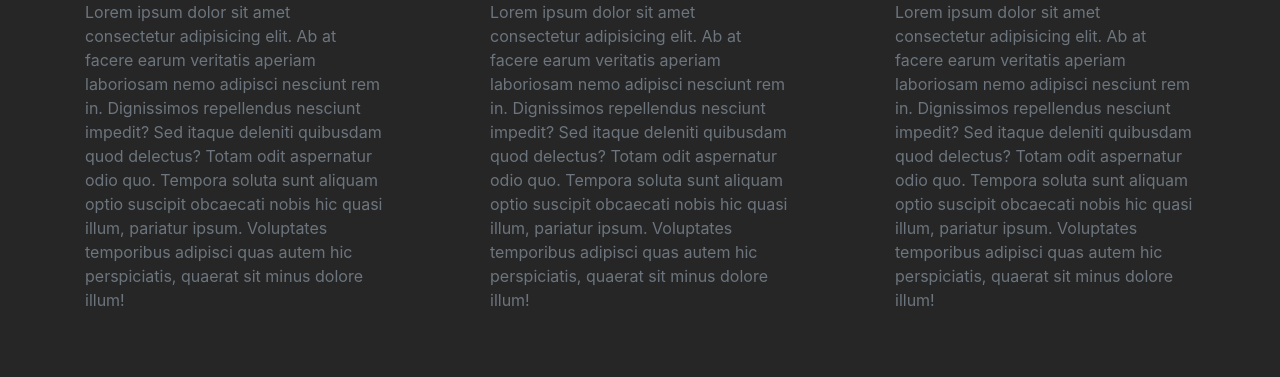
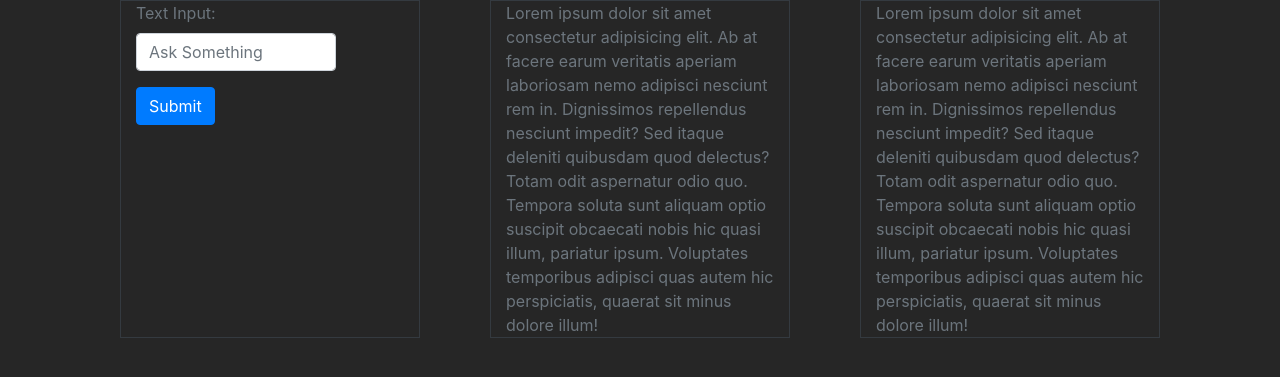
Before and after one commit to bahaaaldin214/hackathon23, a Flask app: page / in a window 1280 px wide. Shown: the part 80-457 px from the top of the page. Run offline with Flask 3, Linux system fonts and the light colour scheme.

Commit message:
BasicForm

```diff
--- a/static/main.css
+++ b/static/main.css
@@ -17,8 +17,18 @@ a.link:hover{
     font-size: 4e;
     color: #b61212
 }
+#chat{
+    border-radius: 5;
+}
 div.subcontainer{
     width:300px;
     min-width:300px;
     max-width:300px;
 }
+#chatinput{
+    width: 220px;
+    max-width: 200px;
+}
+#chatsubmit{
+    width: 60px;
+}
--- a/templates/index.html
+++ b/templates/index.html
@@ -38,23 +38,31 @@
             <a class="link py-2 d-none d-md-inline-block" href="#">About</a>
         </div>
     </nav>
+    <div>
 
+    </div>
     <div class="container d-flex flex-column flex-md-row justify-content-center justify-content-between text-secondary flex-wrap">
-        <div id="chat" class = "subcontainer d-inline-flex">
-            <div>
-                <p>
-                Lorem ipsum dolor sit amet consectetur adipisicing elit. Ab at facere earum veritatis aperiam laboriosam nemo adipisci nesciunt rem in. Dignissimos repellendus nesciunt impedit? Sed itaque deleniti quibusdam quod delectus?
-                Totam odit aspernatur odio quo. Tempora soluta sunt aliquam optio suscipit obcaecati nobis hic quasi illum, pariatur ipsum. Voluptates temporibus adipisci quas autem hic perspiciatis, quaerat sit minus dolore illum!
-                </p>
+        <div id="chat" class = "subcontainer container d-inline-flex border border-dark">
+            <form>
+                <div class="form-group">
+                    <label for="chatinput">Text Input:</label>
+                    <input type="text" class="form-control" id="chatinput" placeholder="Ask Something">
+                </div>
+                <button type="submit" class="btn btn-primary">Submit</button>
+            </form>
+             <!--
+            <div id = "chatoutput" class = "d-flex">
+                <textarea name="chatbox" id="chatbox" class = "form-control text-primary bg-dark" aria-valuetext="Ask Something">Ask Something</textarea>
             </div>
+            -->
         </div>
-        <div id="visual" class = "subcontainer d-inline-flex">
+        <div id="visual" class = "subcontainer container d-inline-flex border border-dark">
             <div>
                 Lorem ipsum dolor sit amet consectetur adipisicing elit. Ab at facere earum veritatis aperiam laboriosam nemo adipisci nesciunt rem in. Dignissimos repellendus nesciunt impedit? Sed itaque deleniti quibusdam quod delectus?
                 Totam odit aspernatur odio quo. Tempora soluta sunt aliquam optio suscipit obcaecati nobis hic quasi illum, pariatur ipsum. Voluptates temporibus adipisci quas autem hic perspiciatis, quaerat sit minus dolore illum!
             </div>
         </div>
-        <div id="workout" class = "subcontainer d-inline-flex">
+        <div id="workout" class = "subcontainer container d-inline-flex border border-dark">
             <div>
                 Lorem ipsum dolor sit amet consectetur adipisicing elit. Ab at facere earum veritatis aperiam laboriosam nemo adipisci nesciunt rem in. Dignissimos repellendus nesciunt impedit? Sed itaque deleniti quibusdam quod delectus?
                 Totam odit aspernatur odio quo. Tempora soluta sunt aliquam optio suscipit obcaecati nobis hic quasi illum, pariatur ipsum. Voluptates temporibus adipisci quas autem hic perspiciatis, quaerat sit minus dolore illum!
```
